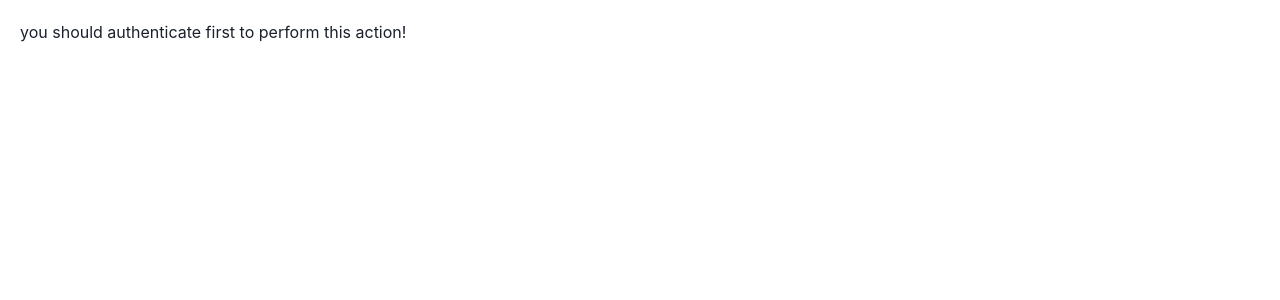
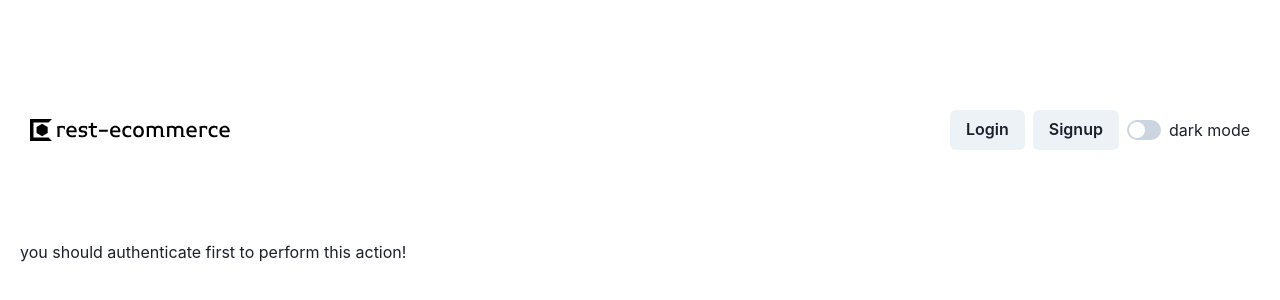
Before and after one commit to RezaJeffrey/rest-ecommerce-api, a React (Vite) app in the folder front-end/: page /users/logout in a window 1280 px wide. Shown: the top 300 px of the page. Built offline with nearby package versions, Linux system fonts and the light colour scheme; no server answers.

Commit message:
finish front side authentication!

```diff
--- /dev/null
+++ b/front-end/src/Router.tsx
@@ -0,0 +1,27 @@
+import { BrowserRouter, Route, Routes } from "react-router-dom";
+import Login from "./component/Authentications/Login/Login";
+import App from "./App";
+import Signup from "./component/Authentications/Signup/Signup";
+import Profile from "./component/Authentications/Profile/Profile";
+import Logout from "./component/Authentications/Logout/Logout";
+import { UserProvider } from "./context/userContext";
+
+function Router() {
+  return (
+    <div>
+      <UserProvider>
+        <BrowserRouter>
+          <Routes>
+            <Route path="/" element={<App />} />
+            <Route path="/users/login" element={<Login />} />
+            <Route path="/users/signup" element={<Signup />} />
+            <Route path="/users/profile" element={<Profile />} />
+            <Route path="/users/logout" element={<Logout />} />
+          </Routes>
+        </BrowserRouter>
+      </UserProvider>
+    </div>
+  );
+}
+
+export default Router;
--- a/front-end/src/component/Authentications/Login/Login.tsx
+++ b/front-end/src/component/Authentications/Login/Login.tsx
@@ -10,11 +10,13 @@ import {
 import { useForm } from "react-hook-form";
 import { zodResolver } from "@hookform/resolvers/zod";
 import Navbar from "../../Navbar/Navbar";
-import { useState } from "react";
+import { useContext, useState } from "react";
 import { loginUser, loginSchema, loginFormData } from "../service/auth_service";
 import { useNavigate } from "react-router-dom";
+import { userContext } from "../../../context/userContext";
 
 function Login() {
+  const { setUser } = useContext(userContext);
   const [errorMessage, setErrorMessage] = useState<string | null>(null);
   const {
     register,
@@ -27,6 +29,7 @@ function Login() {
     res
       .then(() => {
         setErrorMessage(null);
+        setUser({ username: data.username });
         navigate("/users/profile", { replace: true });
       })
       .catch((err) => {
--- a/front-end/src/component/Authentications/Logout/Logout.tsx
+++ b/front-end/src/component/Authentications/Logout/Logout.tsx
@@ -1,16 +1,21 @@
-import { useEffect, useState } from "react";
+import { useContext, useEffect, useState } from "react";
 import { logoutUser } from "../service/auth_service";
 import { Box, Text } from "@chakra-ui/react";
+import { userContext } from "../../../context/userContext";
+import Navbar from "../../Navbar/Navbar";
 
 function Logout() {
   const [isLogouted, setIsLogouted] = useState(false);
+  const { setUser } = useContext(userContext);
   useEffect(() => {
     logoutUser().then(() => {
+      setUser({ username: null });
       setIsLogouted(true);
     });
   }, []);
   return (
     <>
+      <Navbar />
       {isLogouted ? (
         <Box>
           <Text>logged out successfully!</Text>
--- a/front-end/src/component/Authentications/Profile/Profile.tsx
+++ b/front-end/src/component/Authentications/Profile/Profile.tsx
@@ -21,7 +21,6 @@ function Profile() {
       .then((data) => {
         setUser(data.data.profile);
         setIsAuth(true);
-        console.log(data.data.profile);
       })
       .catch((err) => {
         if (err.response.status === 401 && !repeat) {
@@ -29,7 +28,6 @@ function Profile() {
           setRepeat(1);
         } else {
           setIsAuth(false);
-          console.log(err);
         }
       });
     return () => cancel();
--- a/front-end/src/component/Authentications/service/auth_service.tsx
+++ b/front-end/src/component/Authentications/service/auth_service.tsx
@@ -44,6 +44,7 @@ const loginUser = (data: loginFormData) => {
       ACCESS_TOKEN
     )}`;
   });
+
   return res;
 };
 
--- a/front-end/src/component/Navbar/Navbar.tsx
+++ b/front-end/src/component/Navbar/Navbar.tsx
@@ -1,12 +1,37 @@
-import { HStack } from "@chakra-ui/react";
+import { Box, Button, HStack } from "@chakra-ui/react";
 import Logo from "./items/Logo";
 import ToggleColorMode from "./items/ToggleColorMode";
+import { useNavigate } from "react-router-dom";
+import { ACCESS_TOKEN } from "../../api/axiosInstance";
 
 function Navbar() {
+  const navigate = useNavigate();
   return (
     <HStack justifyContent="space-between" padding="10px">
-      <Logo />
-      <ToggleColorMode />
+      <Box>
+        <Logo />
+      </Box>
+      <HStack>
+        {localStorage.getItem(ACCESS_TOKEN) ? (
+          <Button onClick={() => navigate("/users/logout/", { replace: true })}>
+            Logout
+          </Button>
+        ) : (
+          <HStack>
+            <Button
+              onClick={() => navigate("/users/login/", { replace: true })}
+            >
+              Login
+            </Button>
+            <Button
+              onClick={() => navigate("/users/signup/", { replace: true })}
+            >
+              Signup
+            </Button>
+          </HStack>
+        )}
+        <ToggleColorMode />
+      </HStack>
     </HStack>
   );
 }
--- /dev/null
+++ b/front-end/src/context/userContext.tsx
@@ -0,0 +1,29 @@
+import React, { createContext, useState } from "react";
+
+type userData = {
+  username: string | null;
+};
+
+interface ContextProbs {
+  user: userData | null;
+  setUser: (user: userData) => void;
+  isAuthenticated: () => boolean;
+}
+
+export const userContext = createContext<ContextProbs>({
+  user: null,
+  setUser: () => {},
+  isAuthenticated: () => false,
+});
+
+export const UserProvider: React.FC<any> = ({ children }) => {
+  const [user, setUser] = useState<userData | null>(null);
+  const isAuthenticated = () => {
+    return !!user;
+  };
+  return (
+    <userContext.Provider value={{ user, setUser, isAuthenticated }}>
+      {children}
+    </userContext.Provider>
+  );
+};
--- a/front-end/src/main.tsx
+++ b/front-end/src/main.tsx
@@ -3,26 +3,14 @@ import ReactDOM from "react-dom/client";
 import { ChakraProvider, ColorModeScript } from "@chakra-ui/react";
 import theme from "./theme.tsx";
 import App from "./App.tsx";
-import { BrowserRouter, Route, Routes } from "react-router-dom";
-import Login from "./component/Authentications/Login/Login.tsx";
+import Router from "./Router.tsx";
 import "./index.css";
-import Signup from "./component/Authentications/Signup/Signup.tsx";
-import Profile from "./component/Authentications/Profile/Profile.tsx";
-import Logout from "./component/Authentications/Logout/Logout.tsx";
 
 ReactDOM.createRoot(document.getElementById("root")!).render(
   <React.StrictMode>
     <ChakraProvider>
       <ColorModeScript initialColorMode={theme.config.initialColorMode} />
-      <BrowserRouter>
-        <Routes>
-          <Route path="/" element={<App />} />
-          <Route path="/users/login" element={<Login />} />
-          <Route path="/users/signup" element={<Signup />} />
-          <Route path="/users/profile" element={<Profile />} />
-          <Route path="/users/logout" element={<Logout />} />
-        </Routes>
-      </BrowserRouter>
+      <Router />
     </ChakraProvider>
   </React.StrictMode>
 );
```
